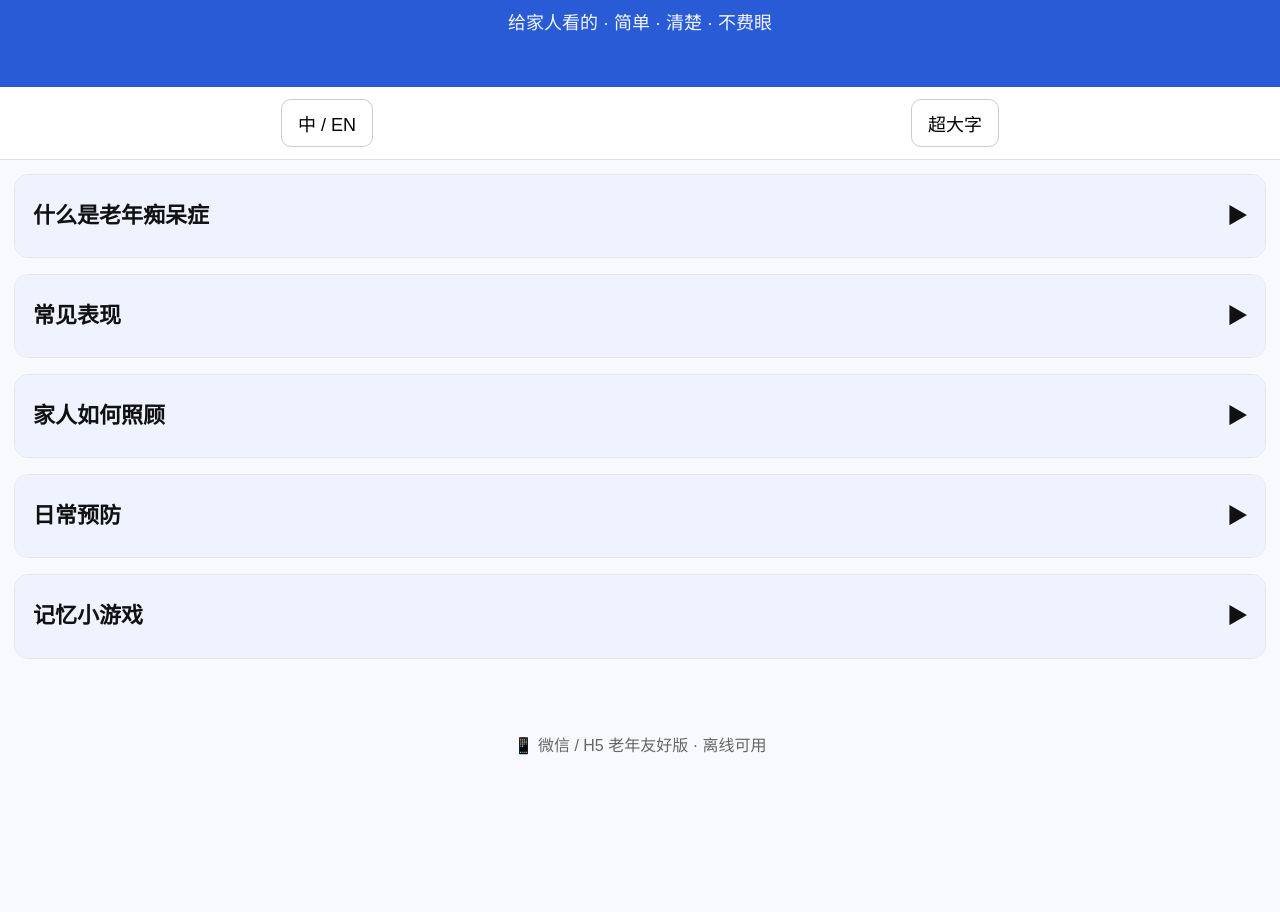
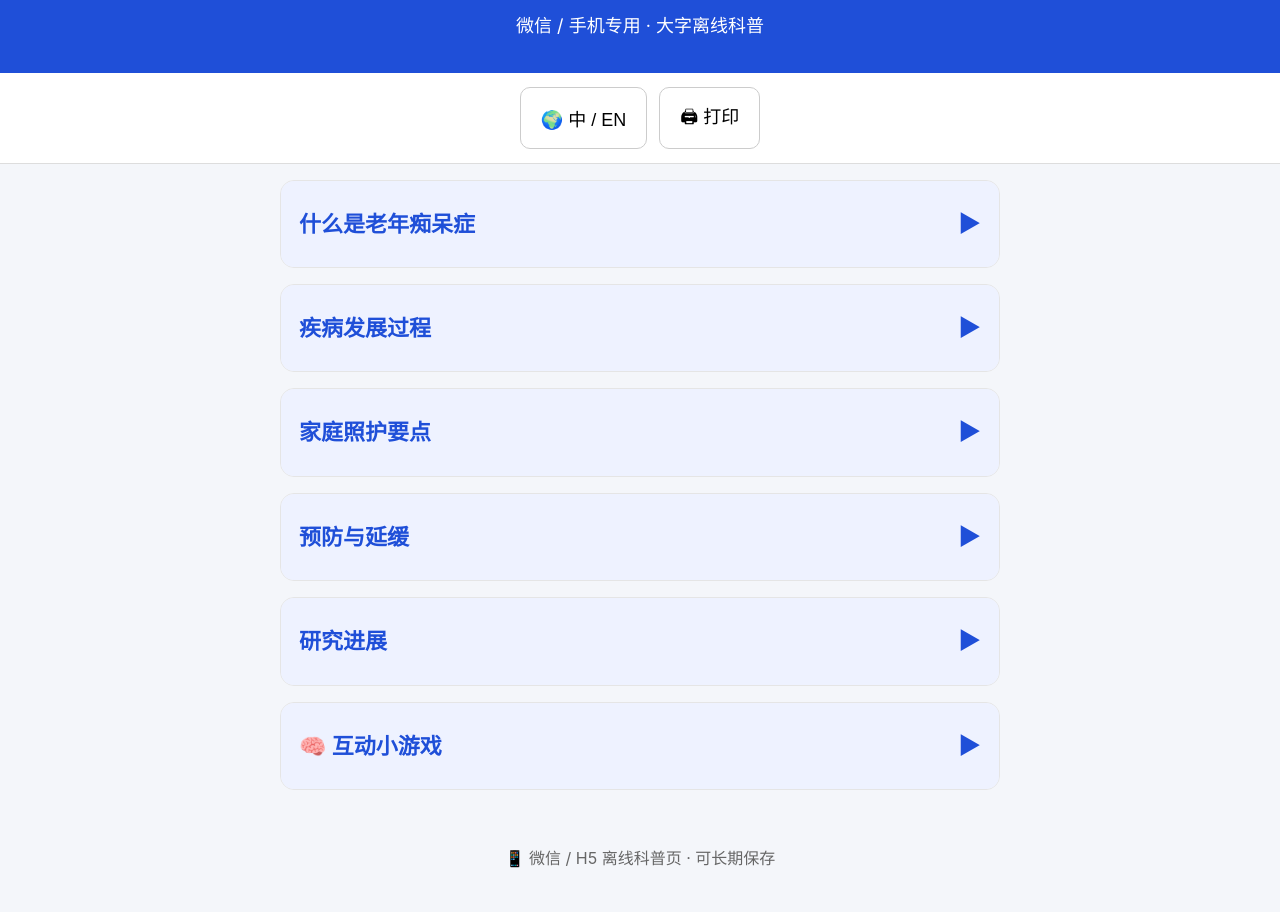
Before and after one commit to 150703398/laonianchidai, a plain HTML site: page index.html in a window 1280 px wide. Shown: the part 90-1002 px from the top of the page. Before the commit the page ends 892 px from the top, so only its background shows below. Drawn offline with Linux system fonts and the light colour scheme.

Commit message:
Update index.html

```diff
--- a/index.html
+++ b/index.html
@@ -2,68 +2,76 @@
 <html lang="zh-CN">
 <head>
 <meta charset="UTF-8">
-<meta name="viewport" content="width=device-width,initial-scale=1,maximum-scale=1,user-scalable=no">
-<title>老年痴呆症科普（微信版）</title>
+<meta name="viewport"
+content="width=device-width,initial-scale=1.0,maximum-scale=1.0,user-scalable=no">
+
+<title>老年痴呆症科普 · 微信大字版</title>
 
 <style>
+/* ===== 基础 ===== */
 body{
   margin:0;
-  font-family:"PingFang SC","Microsoft YaHei",sans-serif;
-  background:#f7f9fc;
-  color:#111;
+  font-family:-apple-system,BlinkMacSystemFont,"Microsoft YaHei",Arial;
+  background:#f4f6fa;
+  color:#222;
   line-height:2.1;
-  font-size:22px;
+  font-size:22px;        /* 默认大字 */
 }
 header{
-  background:#2a5bd7;
+  background:#1f4fd8;
   color:#fff;
-  padding:26px 16px;
+  padding:28px 16px;
   text-align:center;
 }
-header h1{
-  margin:0;
-  font-size:28px;
-}
-header p{
-  margin-top:10px;
-  font-size:18px;
-  opacity:.95;
-}
+header h1{margin:0;font-size:28px}
+header p{margin:10px 0 0;font-size:18px}
+
+/* ===== 工具栏 ===== */
 .toolbar{
   display:flex;
-  justify-content:space-around;
-  padding:12px;
+  justify-content:center;
+  gap:12px;
+  flex-wrap:wrap;
+  padding:14px;
   background:#fff;
   border-bottom:1px solid #ddd;
 }
 button{
   font-size:18px;
-  padding:10px 16px;
+  padding:14px 20px;
   border-radius:10px;
   border:1px solid #ccc;
   background:#fff;
 }
+
+/* ===== 主体 ===== */
 main{
-  padding:14px;
+  max-width:720px;
+  margin:16px auto;
+  padding:0 14px;
 }
+
+/* ===== 折叠模块 ===== */
 .section{
   background:#fff;
   border-radius:14px;
   margin-bottom:16px;
+  border:1px solid #e5e5e5;
   overflow:hidden;
-  border:1px solid #e6e6e6;
 }
 .section h2{
   margin:0;
-  padding:18px;
-  background:#eef3ff;
+  padding:18px 18px;
+  background:#eef2ff;
+  color:#1f4fd8;
+  font-size:22px;
   display:flex;
   justify-content:space-between;
   align-items:center;
-  font-size:22px;
+  cursor:pointer;
 }
 .arrow{
-  font-size:20px;
+  font-size:24px;
   transition:transform .3s ease;
 }
 .section.open .arrow{
@@ -72,33 +80,42 @@ main{
 .content{
   max-height:0;
   overflow:hidden;
-  transition:max-height .4s ease;
+  transition:max-height .45s ease;
   padding:0 18px;
 }
 .section.open .content{
-  max-height:3000px;
   padding:18px;
+  max-height:5000px;
 }
-ul{padding-left:24px}
-li{margin-bottom:8px}
+
+/* ===== 列表 ===== */
+ul{padding-left:26px}
+li{margin-bottom:10px}
+
+/* ===== 游戏 ===== */
+.card{
+  width:64px;
+  height:64px;
+  font-size:28px;
+  margin:6px;
+}
+.game-box button{
+  margin:6px;
+}
+
+/* ===== 底部 ===== */
 footer{
   text-align:center;
   font-size:16px;
   color:#666;
-  padding:24px 10px;
+  padding:20px;
 }
-.big-font{
-  font-size:26px;
-}
-.game button{
-  font-size:20px;
-  margin:6px;
-  padding:10px 14px;
-}
-.card{
-  width:60px;
-  height:60px;
-  font-size:26px;
+
+/* ===== 打印 ===== */
+@media print{
+  .toolbar{display:none}
+  body{font-size:16px}
+  .content{max-height:none!important}
 }
 </style>
 </head>
@@ -107,96 +124,108 @@ footer{
 
 <header>
 <h1 id="title">老年痴呆症（阿尔茨海默病）</h1>
-<p id="subtitle">给家人看的 · 简单 · 清楚 · 不费眼</p>
+<p id="subtitle">微信 / 手机专用 · 大字离线科普</p>
 </header>
 
 <div class="toolbar">
-<button onclick="switchLang()">中 / EN</button>
-<button onclick="toggleFont()">超大字</button>
+<button onclick="switchLang()">🌍 中 / EN</button>
+<button onclick="window.print()">🖨 打印</button>
 </div>
 
 <main>
 
+<!-- 模块模板 -->
 <div class="section">
 <h2 onclick="toggle(this)">什么是老年痴呆症 <span class="arrow">▶</span></h2>
 <div class="content">
-<p>老年痴呆症是一种大脑慢慢退化的疾病，不是正常变老。</p>
-<p>主要表现是记忆力越来越差，后来会影响生活自理。</p>
+<p>老年痴呆症通常指阿尔茨海默病，是一种进行性的大脑退行性疾病，不是正常衰老。</p>
+<p>它会逐渐影响记忆、判断、语言和生活能力。</p>
 </div>
 </div>
 
 <div class="section">
-<h2 onclick="toggle(this)">常见表现 <span class="arrow">▶</span></h2>
+<h2 onclick="toggle(this)">疾病发展过程 <span class="arrow">▶</span></h2>
 <div class="content">
 <ul>
-<li>经常忘事、重复问话</li>
-<li>容易迷路</li>
-<li>脾气改变、焦虑或沉默</li>
-<li>生活能力下降</li>
+<li>早期：健忘、注意力下降</li>
+<li>中期：生活需协助</li>
+<li>晚期：完全依赖照护</li>
 </ul>
 </div>
 </div>
 
 <div class="section">
-<h2 onclick="toggle(this)">家人如何照顾 <span class="arrow">▶</span></h2>
+<h2 onclick="toggle(this)">家庭照护要点 <span class="arrow">▶</span></h2>
 <div class="content">
 <ul>
-<li>保持固定作息</li>
-<li>家中环境简单安全</li>
-<li>多陪伴，少责怪</li>
-<li>说话慢一点、简单一点</li>
+<li>环境简单、安全</li>
+<li>语气温和、少纠正</li>
+<li>固定作息</li>
 </ul>
 </div>
 </div>
 
 <div class="section">
-<h2 onclick="toggle(this)">日常预防 <span class="arrow">▶</span></h2>
+<h2 onclick="toggle(this)">预防与延缓 <span class="arrow">▶</span></h2>
 <div class="content">
 <ul>
-<li>多走路、多活动</li>
-<li>多和人聊天</li>
-<li>多读书、听音乐</li>
-<li>饮食清淡</li>
+<li>规律运动</li>
+<li>多交流</li>
+<li>持续用脑</li>
 </ul>
 </div>
 </div>
 
 <div class="section">
-<h2 onclick="toggle(this)">记忆小游戏 <span class="arrow">▶</span></h2>
-<div class="content game">
-<p>点击卡片，找出一样的图案</p>
+<h2 onclick="toggle(this)">研究进展 <span class="arrow">▶</span></h2>
+<div class="content">
+<p>目前研究集中在早期筛查、生物标志物、新药物与生活方式干预。</p>
+</div>
+</div>
+
+<div class="section">
+<h2 onclick="toggle(this)">🧠 互动小游戏 <span class="arrow">▶</span></h2>
+<div class="content game-box">
+
+<p><b>记忆翻牌</b></p>
 <div id="cards"></div>
-<button onclick="start()">重新开始</button>
+<button onclick="startMemory()">重新开始</button>
+
+<p><b>数字回忆</b></p>
+<p id="numShow">点击开始</p>
+<input id="numInput" style="font-size:20px;padding:6px">
+<br>
+<button onclick="startNum()">开始</button>
+<button onclick="checkNum()">提交</button>
+<p id="numResult"></p>
+
 </div>
 </div>
 
 </main>
 
 <footer>
-<p>📱 微信 / H5 老年友好版 · 离线可用</p>
+<p>📱 微信 / H5 离线科普页 · 可长期保存</p>
 </footer>
 
 <script>
 function toggle(el){
   el.parentElement.classList.toggle('open');
 }
-function toggleFont(){
-  document.body.classList.toggle('big-font');
-}
 function switchLang(){
   const t=document.getElementById('title');
   if(t.innerText.includes('老年')){
     t.innerText="Alzheimer's Disease";
-    document.getElementById('subtitle').innerText="Simple · Clear · Easy to Read";
+    document.getElementById('subtitle').innerText="Mobile Offline Guide";
   }else{
     t.innerText="老年痴呆症（阿尔茨海默病）";
-    document.getElementById('subtitle').innerText="给家人看的 · 简单 · 清楚 · 不费眼";
+    document.getElementById('subtitle').innerText="微信 / 手机专用 · 大字离线科普";
   }
 }
 
-/* 记忆游戏 */
+/* 游戏 */
 let first=null;
-function start(){
+function startMemory(){
   const arr=['🍎','🍌','🍇','🍒'];
   const cards=[...arr,...arr].sort(()=>0.5-Math.random());
   const box=document.getElementById('cards');
@@ -218,7 +247,18 @@ function start(){
     box.appendChild(b);
   });
 }
-start();
+startMemory();
+
+let cur='';
+function startNum(){
+  cur=Math.floor(Math.random()*90000+10000).toString();
+  document.getElementById('numShow').innerText=cur;
+  setTimeout(()=>document.getElementById('numShow').innerText='请输入记住的数字',3000);
+}
+function checkNum(){
+  document.getElementById('numResult').innerText=
+  document.getElementById('numInput').value===cur?'正确 🎉':'错误，答案是 '+cur;
+}
 </script>
 
 </body>
```
